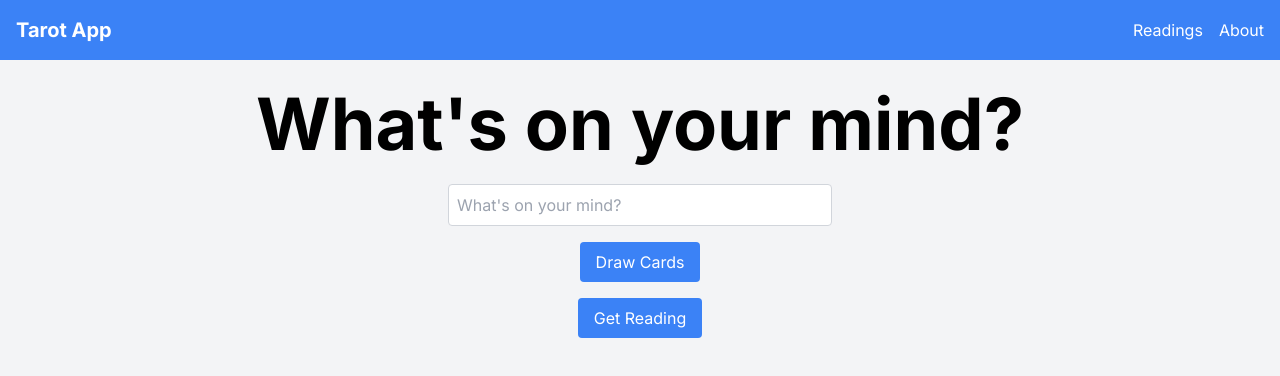
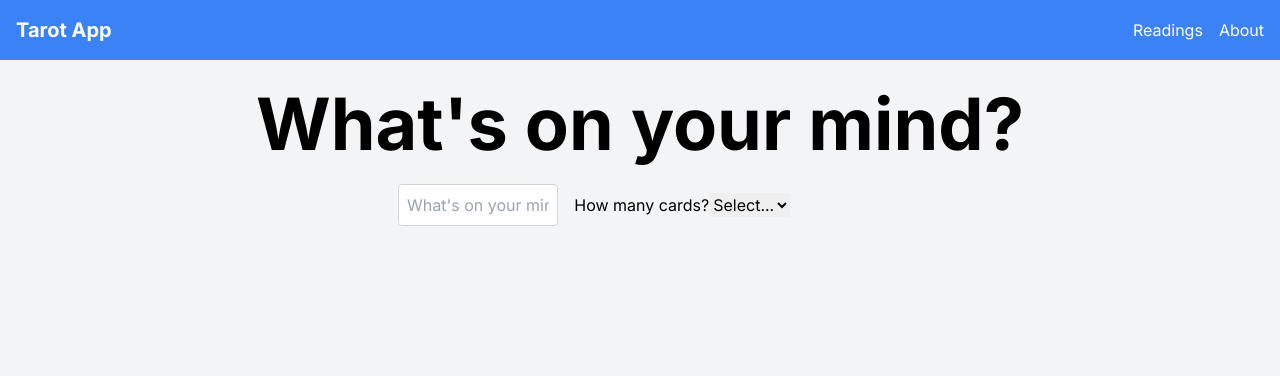
Before and after one commit to maxhur/Funtarot, a Next.js app: page / in a window 1280 px wide. Shown: the top 376 px of the page. Built offline with nearby package versions, Linux system fonts and the light colour scheme.

Commit message:
Draw card button only appears when the forms are filled out, Ask Question button only appears when cards are drawn.

```diff
--- a/src/app/page.jsx
+++ b/src/app/page.jsx
@@ -4,12 +4,14 @@ import tarot from "../app/_data/tarot-images.json";
 
 const Home = () => {
   const [inquiry, setInquiry] = useState("");
-  const [tarotCards, setTarotCards] = useState([""]);
+  const [tarotCards, setTarotCards] = useState([]);
   const [responses, setResponses] = useState([]);
   //const [loading, setLoading] = useState("");
   const [drawnCard, setDrawnCard] = useState([]);
+  const [drawButtonClicked, setDrawButtonClicked] = useState(false);
+  const [cardsToDraw, setCardsToDraw] = useState("");
 
-  const getRandomNumber = function (min, max, count) {
+  const getRandomNumber = (min, max, count) => {
     const uniqueNumbers = new Set();
 
     while (uniqueNumbers.size < count) {
@@ -38,17 +40,18 @@ const Home = () => {
       // receives responses from fetch
       const cardResponses = [];
       let questionCard = "";
-
+      console.log(drawnCard.length)
       //combines tarot card input
-      if (tarotCards.count > 1) {
-        for (const card of tarotCards) {
+      if (drawnCard.length > 1) {
+        for (const card of drawnCard) {
           questionCard += card.name + ",";
         }
       } else {
-        questionCard += tarotCards;
+        questionCard += drawnCard[0].name;
       }
-
+      console.log('questionCard cp1: ',questionCard)////////////////////////////////
       questionCard = inquiry + ". The cards I got are:" + questionCard;
+      console.log('questionCard cp3: ',questionCard)////////////////////////////////
 
       const fetchResponse = await fetch("/api/chat-gpt", {
         method: "POST",
@@ -70,19 +73,51 @@ const Home = () => {
     }
   };
 
+  const handleButtonClick = () => {
+    setDrawButtonClicked(true);
+  };
+
+  const handleSelectChange = (e) => {
+    setCardsToDraw(e.target.value);
+  };
+
   return (
     <div className="bg-gray-100 p-5 min-h-screen flex flex-col items-center">
       {/* <div className="bg-white p-8 rounded shadow-md mb-4"> */}
       <h1 className="text-2xl sm:text-4xl md:text-5xl lg:text-6xl xl:text-7xl font-bold mb-4 p-2 whitespace-nowrap">
         What's on your mind?
       </h1>
-      <div className="mb-4 w-96">
+      <div className="w-auto items-center flex flex-row">
+        <div>
           <input
             type="text"
             onChange={(e) => setInquiry(e.target.value)}
             className="w-full p-2 border border-gray-300 rounded text-black"
             placeholder="What's on your mind?"
           />
+        </div>
+        <div className="ml-4 flex flex-row w-full">
+          <label htmlFor="selectInput" className="text-black">
+            How many cards?
+          </label>
+          <select
+            id="selectDrawAmt"
+            value={cardsToDraw}
+            onChange={handleSelectChange}
+            required
+          >
+            <option className="text-black" value="">
+              Select...
+            </option>
+            <option value="1">1</option>
+            <option value="2">2</option>
+            <option value="3">3</option>
+            <option value="4">4</option>
+          </select>
+          {cardsToDraw && (
+            <p className="text-black">You selected: {cardsToDraw}</p>
+          )}
+        </div>
       </div>
 
       {/* Drawn Card shows here */}
@@ -104,26 +139,36 @@ const Home = () => {
         </div>
       )}
 
+      {/* Card Drawing Button */}
       <div>
-        {/* Card Drawing Button */}
+        {!drawButtonClicked && cardsToDraw && inquiry && (
           <button
             onClick={() => {
-            const drawnCards = drawCard(0, tarot.cards.length, 3);
+              const drawnCards = drawCard(0, tarot.cards.length, cardsToDraw);
+              console.log("drawnCards",drawnCards)
               setTarotCards([...tarotCards, drawnCards]);
               setDrawnCard(drawnCards);
-            console.log(drawnCards);
+              handleButtonClick();
+              console.log(tarotCards)
             }}
             className="bg-blue-500 text-white px-4 py-2 rounded hover:bg-blue-700 mb-4"
           >
             Draw Cards
           </button>
+        )}
       </div>
+
+      {/* Getting a reading Button */}
+      <div>
+        {drawButtonClicked && (
           <button
             onClick={handleQuestionSubmit}
             className="bg-blue-500 text-white px-4 py-2 rounded hover:bg-blue-700"
           >
-        Get Reading
+            Get a Reading
           </button>
+        )}
+      </div>
       {responses.length > 0 && (
         <div className="mt-4 text-black">
           <strong>Reading:</strong>
```
Lines whose indentation alone changed are shown as unchanged.
